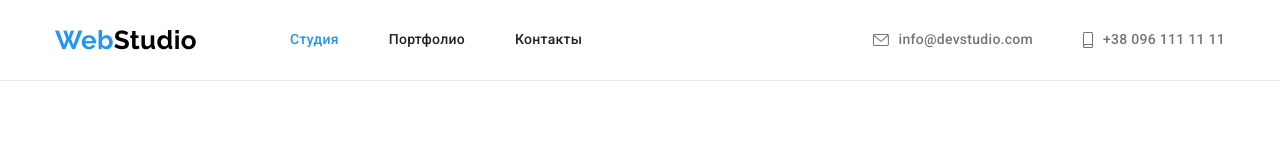
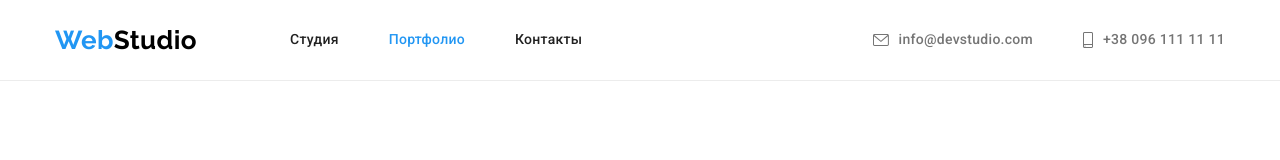
Before and after one commit to V21Tymchenko/goit-markup-hw-03, a plain HTML site: page portfolio.html in a window 1280 px wide. Shown: the top 160 px of the page. Drawn offline with nearby package versions, Linux system fonts and the light colour scheme.

Commit message:
исправляется current

```diff
--- a/portfolio.html
+++ b/portfolio.html
@@ -22,8 +22,8 @@
       <nav class="main-nav">
         <a class="logo" href="./index.html"><span class="logo-web">Web</span>Studio</a>
         <ul class="main-list">
-          <li class="main-item"><a class="current link" href="./index.html">Студия</a></li>
-          <li class="main-item"><a class="link" href="./portfolio.html">Портфолио</a></li>
+          <li class="main-item"><a class="link" href="./index.html">Студия</a></li>
+          <li class="main-item"><a class="current link" href="./portfolio.html">Портфолио</a></li>
           <li class="main-item"><a class="link" href="">Контакты</a></li>
         </ul>
       </nav>
```
Also changed, not shown: 1 other file.
